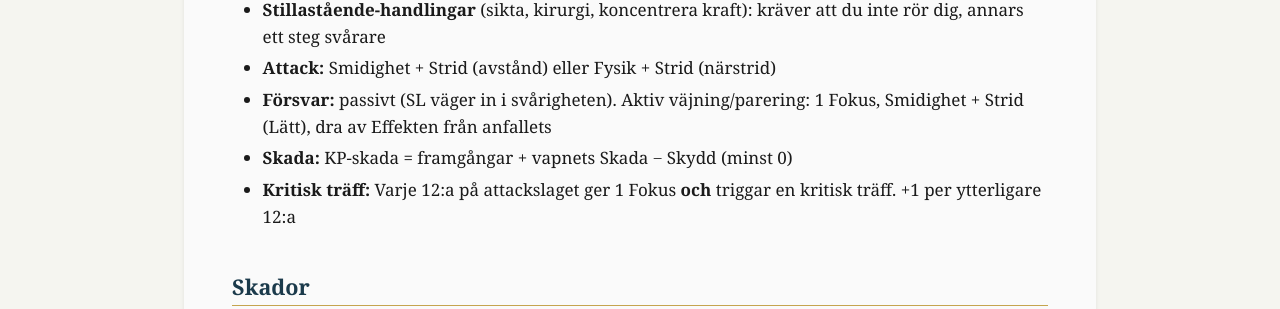
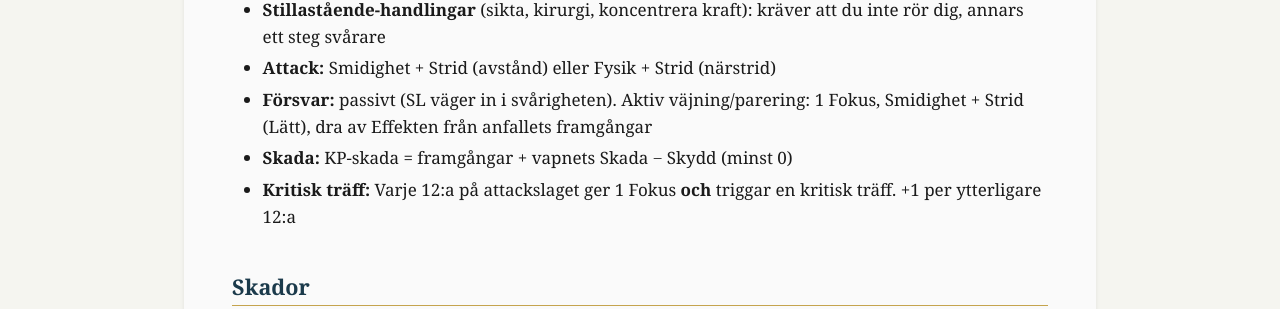
Before and after one commit to ulmus/Riket, a Jekyll site: the page built from Regler/Snabbreferens.md, in a window 1280 px wide and 900 px high, scrolled down 792 px. Shown: the part 172-481 px from the top of the window. Built offline with Jekyll 4.4.1, drawn with Linux system fonts in a browser that asks for light colours; our own code applies the rules of GitHub Pages for plain Markdown files.

Commit message:
Harmonisera ordval för aktivt försvar
Enhetlig formulering i alla regelavsnitt: "Smidighet + Strid (Lätt) ...
dra av Effekten från anfallets framgångar". Rättar Strid och skada
(tidigare "som ett Lätt slag ... attackens framgångar"), kompletterar
Snabbreferens ("... anfallets" -> "... anfallets framgångar") och
justerar Livvakt i Förmågor till samma form.

Co-Authored-By: Claude Opus 4.8 <noreply@anthropic.com>
Claude-Session: https://claude.ai/code/session_01ArWHeb7EpQ3TPrPSq36DwM

```diff
--- a/Regler/Snabbreferens.md
+++ b/Regler/Snabbreferens.md
@@ -21,7 +21,7 @@
 - **Din tur:** en handling + en kort förflyttning. Två saker samtidigt = ett steg svårare (om inte en förmåga säger annat); dubbel förflyttning = handlingen ett steg svårare
 - **Stillastående-handlingar** (sikta, kirurgi, koncentrera kraft): kräver att du inte rör dig, annars ett steg svårare
 - **Attack:** Smidighet + Strid (avstånd) eller Fysik + Strid (närstrid)
-- **Försvar:** passivt (SL väger in i svårigheten). Aktiv väjning/parering: 1 Fokus, Smidighet + Strid (Lätt), dra av Effekten från anfallets
+- **Försvar:** passivt (SL väger in i svårigheten). Aktiv väjning/parering: 1 Fokus, Smidighet + Strid (Lätt), dra av Effekten från anfallets framgångar
 - **Skada:** KP-skada = framgångar + vapnets Skada − Skydd (minst 0)
 - **Kritisk träff:** Varje 12:a på attackslaget ger 1 Fokus **och** triggar en kritisk träff. +1 per ytterligare 12:a
 
```
Also changed, not shown: Regler/Förmågor.md (+1 -1 lines), Regler/Strid och skada.md (+1 -1 lines).
